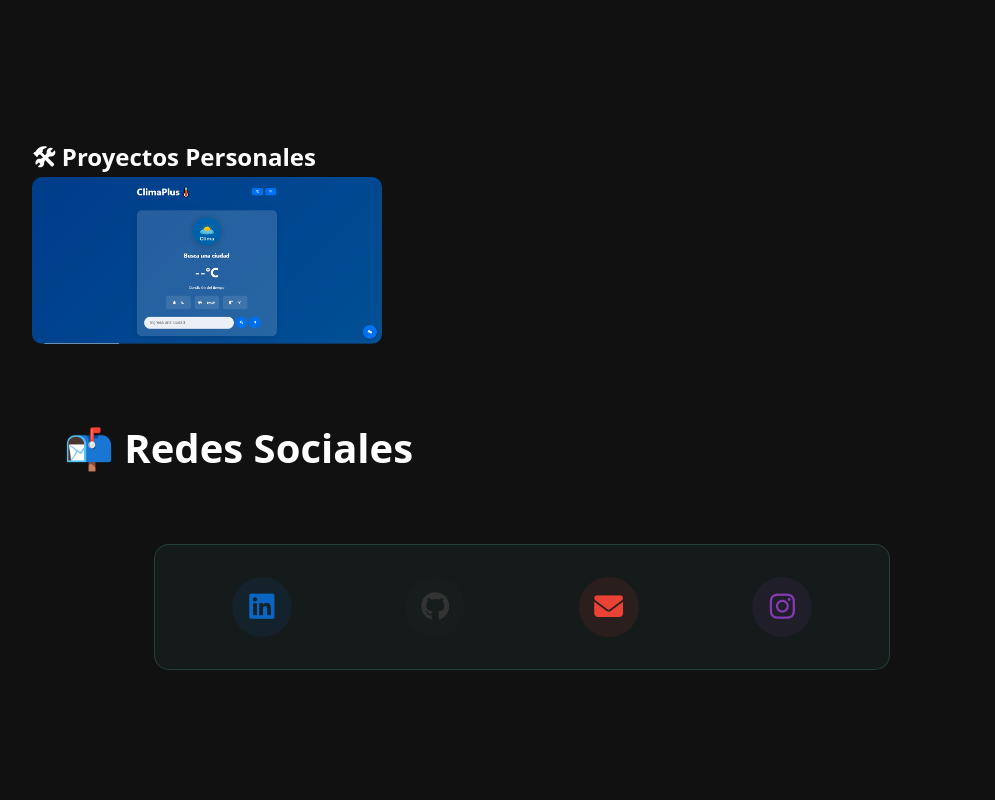
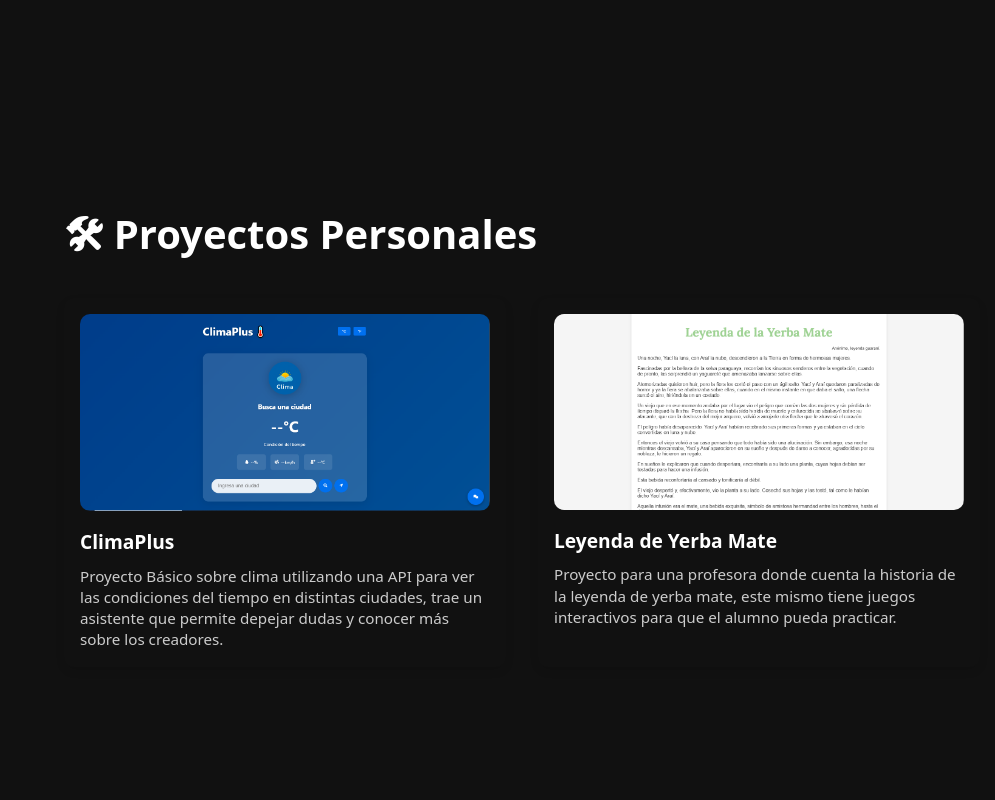
Before and after one commit to Nazasoto/portfolio, a plain HTML site: page index.html in a window 1280 px wide. Shown: the part 1940-2740 px from the top of the page, without its empty margins (268-1263 px from the left). Drawn offline with Linux system fonts and the light colour scheme.

Commit message:
Voy añadiendo proyectos

```diff
--- a/index.html
+++ b/index.html
@@ -144,21 +144,28 @@
             </div>
         </section>
 
-             <!-- (solo información personal) -->
+    <!-- Sección Proyectos -->
     <section id="proyectos" class="section">
-                <div>
-                    <div>
-                        <!-- Columna Izquierda - Texto -->
-                        <div class="proyectos-content">
-                            <!-- Habilidades -->
-                            <div data-delay="0.7s">
-                                <h2>🛠 Proyectos Personales</h2>
-                                <div>
-                                    <div class="image-proyect"><a href=""><img src="./assets/images/proyecto1.PNG" alt=""></a></div>
+    <div class="section-container">
+      <h2 class="section-title fade-in" data-delay="0.2s">🛠 Proyectos Personales</h2>
+      <div class="proyectos-grid fade-in" data-delay="0.4s">
+        <!-- Proyecto 1 -->
+        <div class="proyecto-card">
+          <a href="https://tu-enlace-proyecto1.com" target="_blank">
+            <img src="./assets/images/proyecto1.PNG" alt="Proyecto 1">
+          </a>
+          <h3>ClimaPlus</h3>
+          <p>Proyecto Básico sobre clima utilizando una API para ver las condiciones del tiempo en distintas ciudades, trae un asistente que permite depejar dudas y conocer más sobre los creadores.</p>
+        </div>
+        <!-- Proyecto 2 -->
+        <div class="proyecto-card">
+          <a href="https://nazasoto.github.io/Proyecto-de-Gramatica/" target="_blank">
+            <img src="./assets/images/proyecto2.PNG" alt="Proyecto 2">
+          </a>
+          <h3>Leyenda de Yerba Mate</h3>
+          <p>Proyecto para una profesora donde cuenta la historia de la leyenda de yerba mate, este mismo tiene juegos interactivos para que el alumno pueda practicar.</p>
         </div>
       </div>
-                        </div>
-
     </div>
     </section>
 
--- a/styles/sections/proyectos.css
+++ b/styles/sections/proyectos.css
@@ -1,13 +1,51 @@
-.proyectos-content{
+/* Contenedor principal de la sección de proyectos */
+.proyectos-grid {
+    display: grid;
+    grid-template-columns: repeat(auto-fit, minmax(250px, 1fr));
+    gap: 2rem;
+    margin-top: 2rem;
+  }
+
+  /* Tarjeta individual de cada proyecto */
+  .proyecto-card {
+    background: var(--card-bg); /* Utiliza la variable de color definida en tu tema */
+    border-radius: 10px;
+    padding: 1rem;
+    box-shadow: 0 4px 8px rgba(0, 0, 0, 0.1);
+    transition: transform 0.3s ease, box-shadow 0.3s ease;
+  }
+
+  /* Efecto hover para resaltar la tarjeta */
+  .proyecto-card:hover {
+    transform: translateY(-5px);
+    box-shadow: 0 6px 12px rgba(0, 0, 0, 0.15);
+  }
+
+  /* Imagen del proyecto */
+  .proyecto-card img {
     width: 100%;
-}
+    border-radius: 10px;
+    display: block;
+  }
 
-.image-proyect a{
+  /* Título del proyecto */
+  .proyecto-card h3 {
+    margin-top: 1rem;
+    font-size: 1.2rem;
+    color: #fff;
+  }
+
+  /* Descripción del proyecto */
+  .proyecto-card p {
+    font-size: 0.95rem;
+    margin-top: 0.5rem;
+    color: #ccc;
+    line-height: 1.4;
+  }
+
+  /* Ajustes para enlaces (opcional) */
+  .proyecto-card a {
     text-decoration: none;
-}
-
-
-.image-proyect img{
-    border-radius: 10px;
-    max-width: 350px;
-}
+    color: inherit;
+    display: block;
+  }
```
Also changed, not shown: assets/images/proyecto2.PNG (added). Lines whose indentation alone changed are shown as unchanged.
